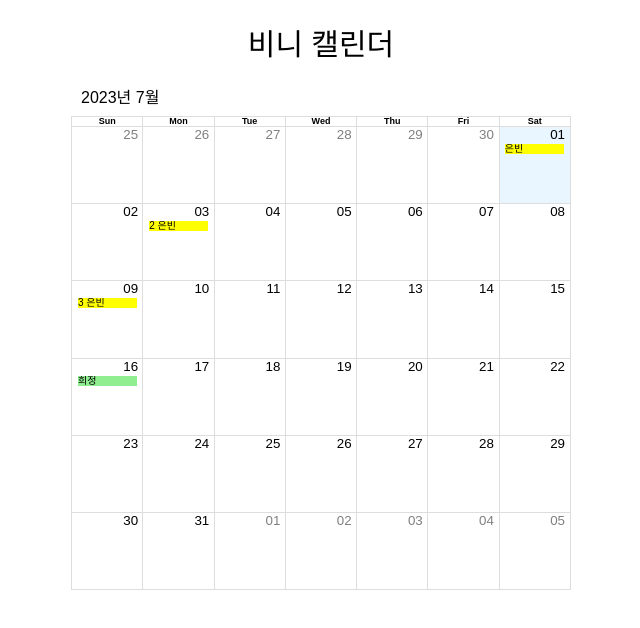
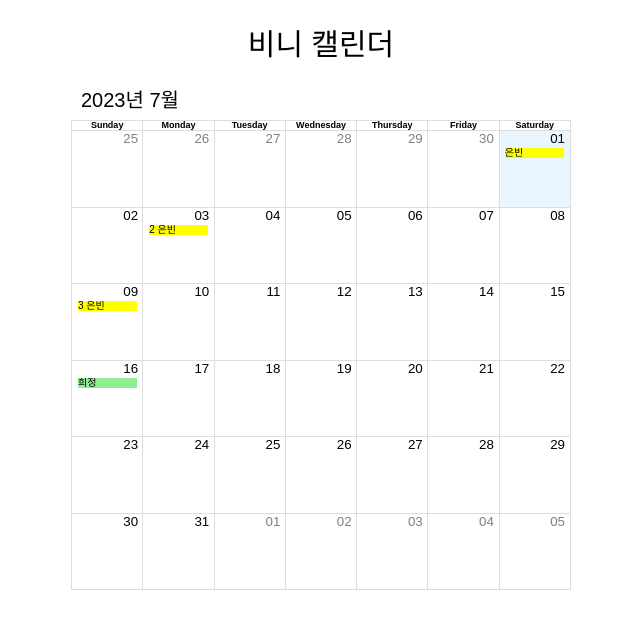
Before and after one commit to Gwasuwon-shot/web-pre-task, a React (Vite) app: page / in a window 1280 px wide. Shown: the top 628 px of the page, without its empty margins (319-959 px from the left). Built offline with nearby package versions, Linux system fonts and the light colour scheme; a web font is replaced by a local one.

Commit message:
[ feat ] 주간 풀네임으로 변경

```diff
--- a/src/components/eunBean/BeanCalendar.tsx
+++ b/src/components/eunBean/BeanCalendar.tsx
@@ -8,6 +8,7 @@ export default function BeanCalendar() {
   moment.locale("ko-KR");
   const localizer = momentLocalizer(moment);
 
+  // 이벤트 리스트
   const eventList = [
     {
       id: 0,
@@ -57,6 +58,7 @@ export default function BeanCalendar() {
     },
   ];
 
+  //  카테고리에 따른 색 지정
   const components = {
     event: (props: any) => {
       const eventType = props?.event?.data?.type;
@@ -69,6 +71,11 @@ export default function BeanCalendar() {
           return null;
       }
     },
+  };
+
+  // 날짜 한글로
+  const formats = {
+    weekdayFormat: (date, culture, localizer) => localizer.format(date, "dddd", culture),
   };
 
   return (
@@ -85,6 +92,7 @@ export default function BeanCalendar() {
             ...components,
             toolbar: Toolbar,
           }}
+          formats={formats}
         />
       </CalendarWrapper>
     </>
--- a/src/components/eunBean/customCalendar/calendarStyles.css
+++ b/src/components/eunBean/customCalendar/calendarStyles.css
@@ -173,6 +173,8 @@ button.rbc-input::-moz-focus-inner {
   flex-grow: 1;
   padding: 0 10px;
   text-align: left;
+  font-size: 2rem;
+  font-weight: 400;
 }
 .rbc-toolbar button {
   color: #373a3c;
```
